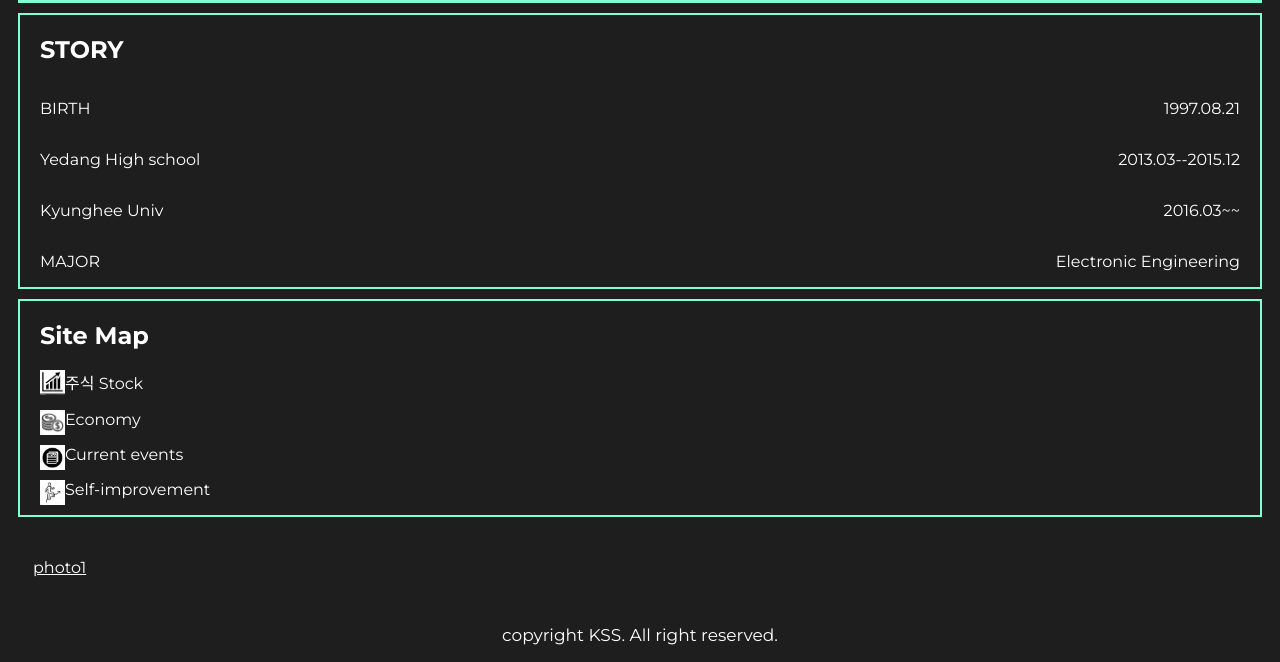
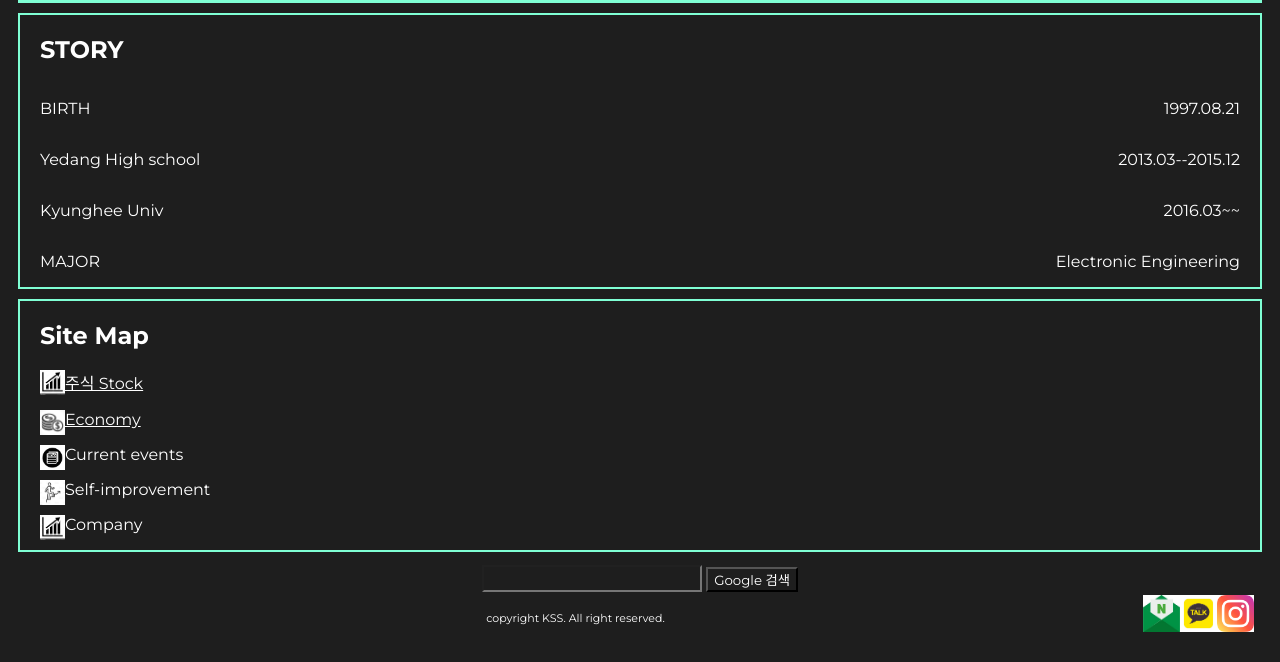
Before and after one commit to kang2501/kssweb1, a plain HTML site: page index.html in a window 1280 px wide. Shown: the part 174-836 px from the top of the page. After the commit the page ends 810 px from the top, so only its background shows below. Drawn offline with Linux system fonts and the light colour scheme.

Commit message:
Add files via upload

```diff
--- a/index.html
+++ b/index.html
@@ -32,21 +32,47 @@
     </section>
     <section class="box1">
         <h2>Site Map</h2>
-        <img src="chart1.jpg" alt="char1" width="25" height="25" style="float:left"><p>주식 Stock</p>
-        <img src="moneyic.jpg" alt="money" width="25" height="25" style="float:left"><p>Economy</p>
+        <a href="hp1.html"><img src="chart1.jpg" alt="char1" width="25" height="25" style="float:left"><p>주식 Stock</p></a>
+        <a href="money.html"><img src="moneyic.jpg" alt="money" width="25" height="25" style="float:left"><p>Economy</p></a>
         <img src="newsic.jpg" alt="news" width="25" height="25" style="float:left"><p>Current events</p>
         <img src="improic.jpg" alt="improve" width="25" height="25" style="float:left"><p>Self-improvement</p>
-
-
+        <img src="chart1.jpg" alt="char1" width="25" height="25" style="float:left"><p>Company</p>
     </section>
 
 
+<center>
+
+ <form method=get action="http://www.google.co.kr/search" target="_blank" >
+
+  <table>
+    <tr>
+
+      <td>
+
+          <input type=text name=q size=20 maxlength=255 style=font-size:13pt value="" />
+
+          <input type=hidden name=ie value=utf-8/>
+
+          <input type=hidden name=oe value=utf-8/>
+
+          <input type=hidden name=hl value=ko />
+
+          <input type=submit name=btnG value="Google 검색" />
+
+      </td>
+
+    </tr>
+ </table>
+ </form>
+</center>
 
 
+   <section style="padding-right: 18px">
+       <a href="https://www.instagram.com/k_ss2501/"><img src="instaic.jpg" alt="char1" width="37" height="37" style="float:right"></a>
+       <a href="http://qr.kakao.com/talk/2YVrBRElqAnMmGZiclEkygZwv78-"><img src="kakaoic.jpg" alt="char1" width="37" height="37" style="float:right"></a>
+       <a href="mailto:sangsuk2501@naver.com"><img src="mailic.jpg" alt="char1" width="37" height="37" style="float:right"></a>
+    </section>
 
-    <section class="box10">
-        <a href="hp1.html"><p>photo1</p></a>
-    </section>
 
     <footer>
         <p>copyright KSS. All right reserved.</p>
--- a/kstyle.css
+++ b/kstyle.css
@@ -9,7 +9,7 @@
 footer{
     text-align: center;
     background-color:black;
-    font-size: 17px;
+    font-size: 11px;
     color: gray;
 }
 section{
```
Also changed, not shown: money.html (added, +11 -0 lines), instaic.jpg (added), kakaoic.jpg (added), mailic.jpg (added).
